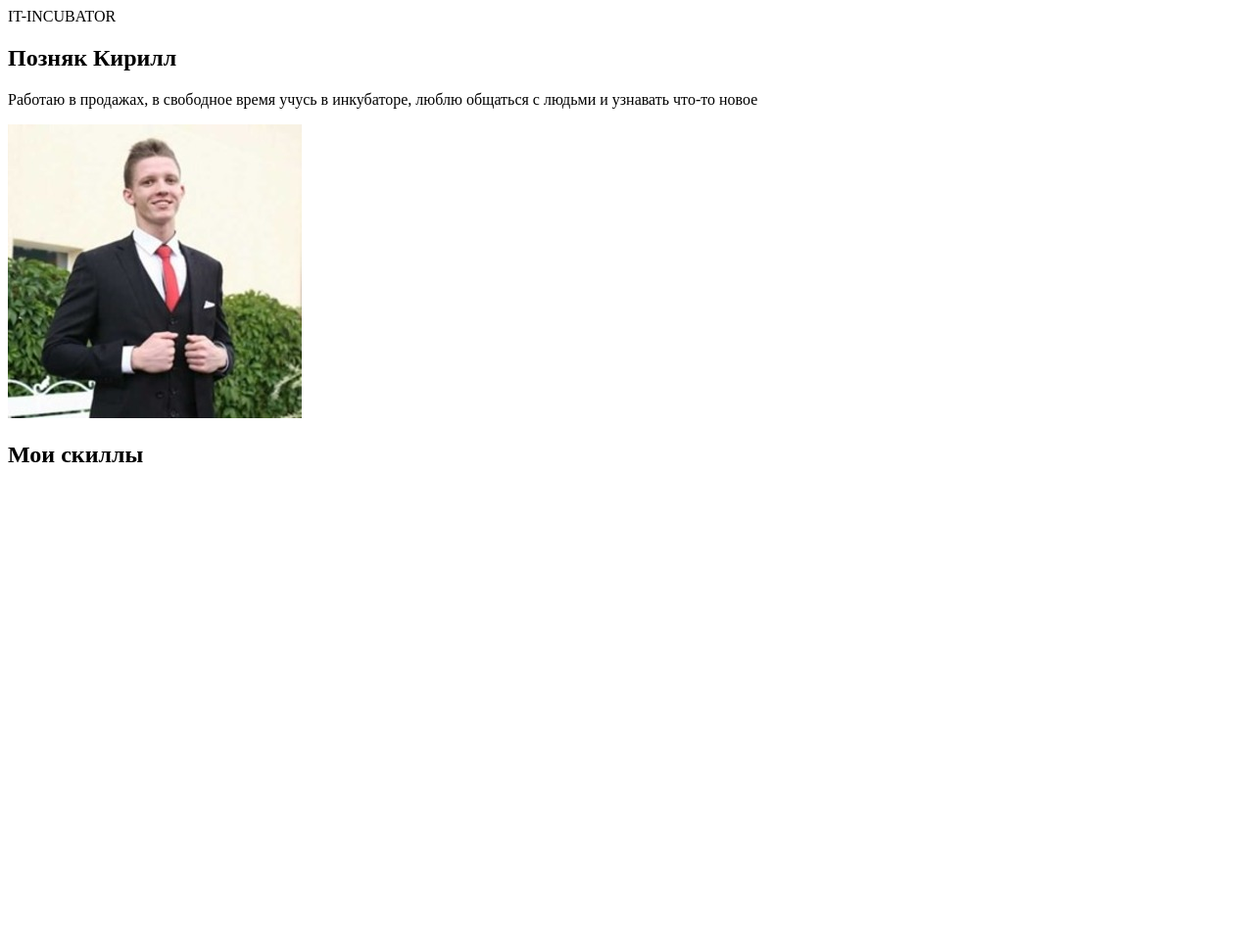
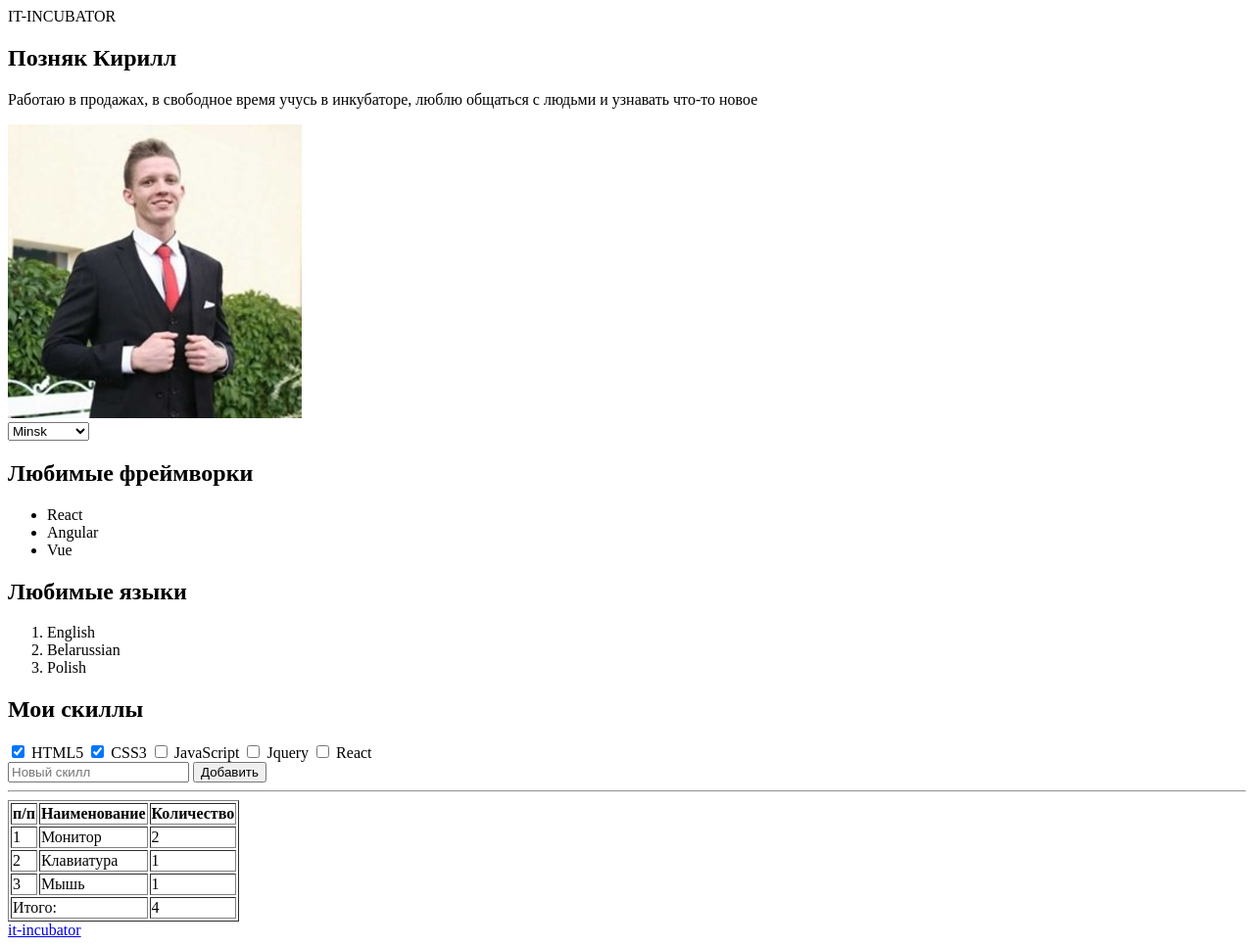
Before and after one commit to KirillPoznyak/1-hw-with-auto-test-html-css-main, a plain HTML site: page index.html in a window 1280 px wide. Shown: the whole page at 98% size. Before the commit the page ends 800 px from the top, so only its background shows below. Drawn offline with Linux system fonts and the light colour scheme.

Commit message:
complete homework-01

```diff
--- a/index.html
+++ b/index.html
@@ -18,26 +18,42 @@
         <!-- 1) В этом разделе создай 3 дочерних элемента: -->
 
         <!-- a) Заголовок первого уровня со своим ФИО -->
-         <h1>Позняк Кирилл</h1>
+        <h1>Позняк Кирилл</h1>
         <!-- b) Несколько строк о себе: где учишься или работаешь, хобби, увлечения. Используй тег для абзаца. Длина строки должна быть больше 50-ти симвов (пробелы и др знаки припинания тоже считаются символом) -->
-         <p>Работаю в продажах, в свободное время учусь в инкубаторе, люблю общаться с людьми и узнавать что-то новое</p>
+        <p>Работаю в продажах, в свободное время учусь в инкубаторе, люблю общаться с людьми и узнавать что-то новое</p>
         <!-- c) Фото (или любую картинку из интернета). Не забудь добавить описание на случай, если изображение не загрузится -->
-         <img src="./assets/images/myphoto.jpg" alt="my photo">
+        <img src="./assets/images/myphoto.jpg" alt="my photo">
     </section>
 
     <section data-cy="hw1-section-about-pre">
         <!-- 2) В этом разделе создай выпадающий список с разными городами (не меньше 3-х). Свой город сделай вторым в этом списке. С помощью специального атрибута, сделай так, чтобы твой город всегда был выбранным по умолчанию  -->
+        <select name="cities" id="cities">
+            <option>Barcelona</option>
+            <option selected>Minsk</option>
+            <option>Almaty</option>
+        </select>
         <div data-cy="hw1-unordered-list-box-pre">
             <!-- 3) В этом разделе создай 2 дочерних элемента: -->
 
             <!-- a) Заголовок 2-го уровня (любимые книги/фильмы/блюда/страны... и т.п.) -->
+            <h2>Любимые фреймворки</h2>
             <!-- b) Маркированный список. В списке должно быть не менее 3-х элементов -->
+            <ul>
+                <li>React</li>
+                <li>Angular</li>
+                <li>Vue</li>
+            </ul>
         </div>
         <div data-cy="hw1-ordered-list-box-pre">
             <!-- 3) В этом разделе создай 2 дочерних элемента: -->
-
             <!-- a) Заголовок 2-го уровня с другим названием (любимые книги/фильмы/блюда/страны... и т.п.) -->
+            <h2>Любимые языки</h2>
             <!-- b) Нумерованный (упорядоченный) список. В списке должно быть не менее 3-х элементов -->
+            <ol>
+                <li>English</li>
+                <li>Belarussian</li>
+                <li>Polish</li>
+            </ol>
         </div>
         <div data-cy="hw1-skills-box-pre">
             <h2>Мои скиллы</h2>
@@ -45,20 +61,65 @@
                 - В подписи укажи названия любых тем по верстке (все, что знаешь или слышал).
                 - Каждый чекбокс должен быть связан со своей подписью. Для этого чекбокс должен находиться в элементе для подписи
                 - Отметь "галочкой" (с помощью специального атрибута) темы, которые ты уже знаешь. -->
+            <input id="html5" type="checkbox" checked>
+            <label for="html5">HTML5</label>
+            <input id="css3" type="checkbox" checked>
+            <label for="css3">CSS3</label>
+            <input id="javascript" type="checkbox">
+            <label for="javascript">JavaScript</label>
+            <input id="jquery" type="checkbox">
+            <label for="jquery">Jquery</label>
+            <input id="react" type="checkbox">
+            <label for="react">React</label>
         </div>
         <!-- 5) Создай здесь однострочное поле для ввода текста с подсказкой "Новый скилл", которая исчезает, когда начинаешь что-то печатать (для подсказки есть специальный атрибут) -->
+        <form action="hendler.js">
+            <input type="text" placeholder="Новый скилл">
         <!-- 6) Создай здесь кнопку “Добавить” -->
+            <button>Добавить</button>
+        </form>
         <!-- 7) Добавь горизонтальную линию (для этого есть специальный тег) -->
-
-        <table data-cy="hw-about-table-pre">
+        <hr>
+        <table data-cy="hw-about-table-pre" border="1">
             <!-- 8) В таблице сделай 5 строк и 3 столбца.
                         - В первой строке ячейки заголовков, в остальных обычные ячейки
                         - Добавь границы для всей таблицы с помощью специального атрибута border="". Он устарел, но работает
                         - В последнем ряду первая ячейка должна занимать все свободное место по горизонтали (ширине). Таблицу можно заполнять любыми данными -->
+            <thead>
+                <tr>
+                    <th>п/п</th>
+                    <th>Наименование</th>
+                    <th>Количество</th>
+                </tr>
+            </thead>
+            <tbody>
+                <tr>
+                    <td>1</td>
+                    <td>Монитор</td>
+                    <td>2</td>
+                </tr>
+                <tr>
+                    <td>2</td>
+                    <td>Клавиатура</td>
+                    <td>1</td>
+                </tr>
+                <tr>
+                    <td>3</td>
+                    <td>Мышь</td>
+                    <td>1</td>
+                </tr>
+            </tbody>
+            <tfoot>
+                <tr>
+                    <td colspan="2">Итого:</td>
+                    <td>4</td>
+                </tr>
+            </tfoot>
         </table>
     </section>
     <footer data-cy="hw-footer-pre">
         <!-- 9) Создай здесь ссылку на наш сайт https://it-incubator.io/ (текст ссылки должен быть it-incubator) -->
+        <a href="https://it-incubator.io/">it-incubator</a>
     </footer>
 </body>
 </html>
```
